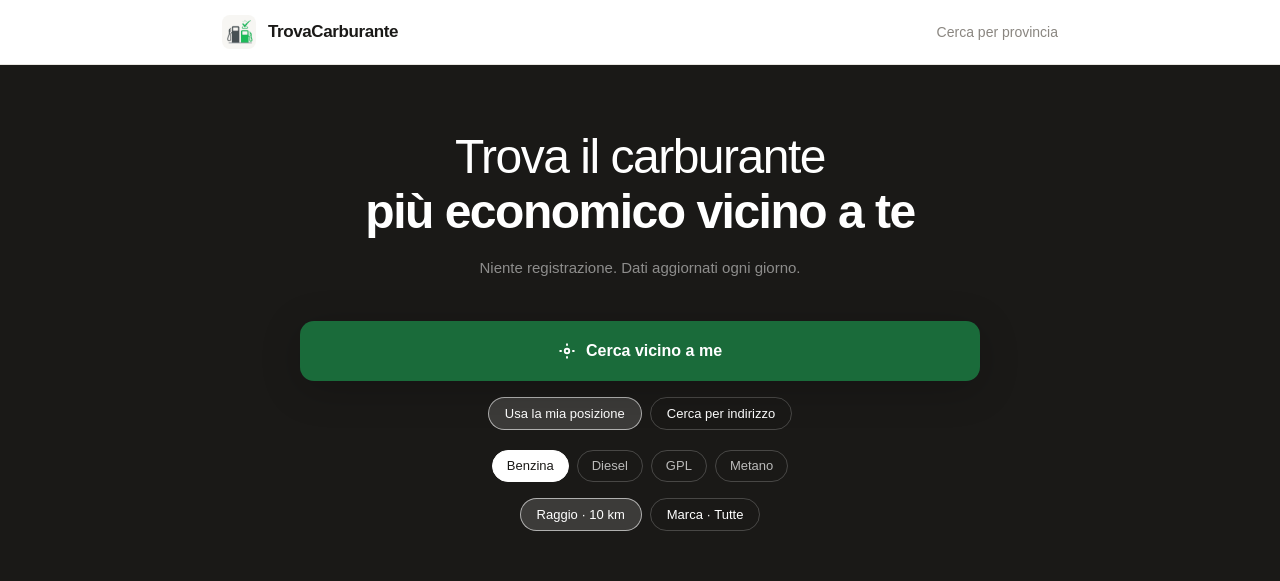
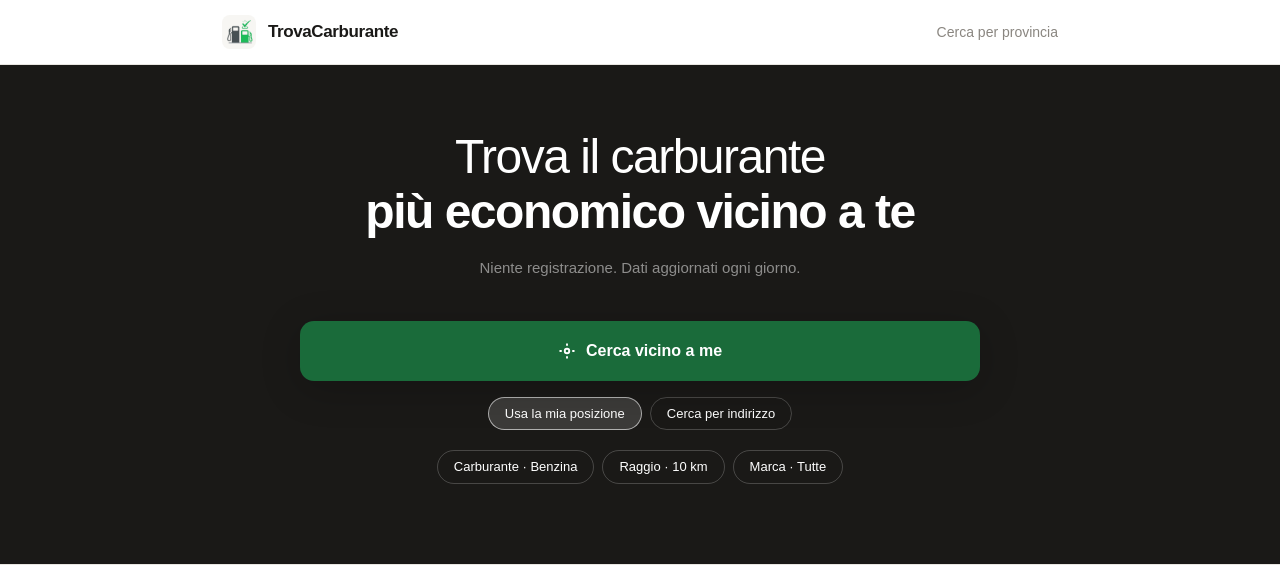
Before and after one commit to YannickMarguerettaz/benzina-economica, a Next.js app: page / in a window 1280 px wide. Shown: the top 581 px of the page. Built offline with nearby package versions, Linux system fonts and the light colour scheme.

Commit message:
feat: aggiunge pulsante carburante inline come raggio e marca

```diff
--- a/src/app/page.tsx
+++ b/src/app/page.tsx
@@ -41,7 +41,7 @@ export default function Home() {
   const [modalitaRicerca, setModalitaRicerca] = useState<'gps' | 'indirizzo'>('gps');
   const [vista, setVista] = useState<'lista' | 'mappa'>('lista');
   const [userCoords, setUserCoords] = useState<{ lat: number; lng: number } | null>(null);
-  const [filtroAperto, setFiltroAperto] = useState<'raggio' | 'marca' | null>(null);
+  const [filtroAperto, setFiltroAperto] = useState<'carburante' | 'raggio' | 'marca' | null>(null);
   const [loadingStep, setLoadingStep] = useState<'gps' | 'data' | null>(null);
   const [risparmioMedioAnnuale, setRisparmioMedioAnnuale] = useState<number>(260);
 
@@ -287,11 +287,33 @@ export default function Home() {
               </button>
             </div>
 
-            {/* Carburante */}
-            <div style={{ display: 'flex', gap: 8, justifyContent: 'center', marginBottom: 16, flexWrap: 'wrap' }}>
+            {/* Pulsanti filtro */}
+            <div style={{ display: 'flex', gap: 8, justifyContent: 'center', flexWrap: 'wrap' }}>
+              {([
+                { key: 'carburante', label: `Carburante · ${CARBURANTI.find(c => c.value === carburante)?.label}`, attivo: filtroAperto === 'carburante' || carburante !== 'benzina' },
+                { key: 'raggio', label: `Raggio · ${raggio} km`, attivo: filtroAperto === 'raggio' || raggio !== 10 },
+                { key: 'marca', label: `Marca · ${marca}`, attivo: filtroAperto === 'marca' || marca !== 'Tutte' },
+              ] as { key: 'carburante' | 'raggio' | 'marca'; label: string; attivo: boolean }[]).map(btn => (
+                <button
+                  key={btn.key}
+                  onClick={() => setFiltroAperto(filtroAperto === btn.key ? null : btn.key)}
+                  style={{
+                    padding: '6px 16px', borderRadius: 20, fontSize: 13, fontWeight: 500,
+                    border: btn.attivo ? '1px solid rgba(255,255,255,0.6)' : '1px solid rgba(255,255,255,0.2)',
+                    background: btn.attivo ? 'rgba(255,255,255,0.15)' : 'transparent',
+                    color: 'white', cursor: 'pointer', fontFamily: 'inherit', transition: 'all 0.15s',
+                  }}
+                >
+                  {btn.label}
+                </button>
+              ))}
+            </div>
+
+            {filtroAperto === 'carburante' && (
+              <div style={{ marginTop: 12, display: 'flex', gap: 8, justifyContent: 'center', flexWrap: 'wrap' }} className="animate-fadeup">
                 {CARBURANTI.map(c => (
-                <button key={c.value} onClick={() => setCarburante(c.value)} style={{
-                  padding: '5px 14px', borderRadius: 20, fontSize: 13, fontWeight: 500,
+                  <button key={c.value} onClick={() => { setCarburante(c.value); setFiltroAperto(null); }} style={{
+                    padding: '6px 14px', borderRadius: 20, fontSize: 13, fontWeight: 500,
                     border: carburante === c.value ? '1px solid white' : '1px solid rgba(255,255,255,0.2)',
                     background: carburante === c.value ? 'white' : 'transparent',
                     color: carburante === c.value ? 'var(--text)' : 'rgba(255,255,255,0.7)',
@@ -301,32 +323,7 @@ export default function Home() {
                   </button>
                 ))}
               </div>
-
-            {/* Pulsanti filtro */}
-            <div style={{ display: 'flex', gap: 8, justifyContent: 'center' }}>
-              <button
-                onClick={() => setFiltroAperto(filtroAperto === 'raggio' ? null : 'raggio')}
-                style={{
-                  padding: '6px 16px', borderRadius: 20, fontSize: 13, fontWeight: 500,
-                  border: filtroAperto === 'raggio' || raggio !== 5 ? '1px solid rgba(255,255,255,0.6)' : '1px solid rgba(255,255,255,0.2)',
-                  background: filtroAperto === 'raggio' || raggio !== 5 ? 'rgba(255,255,255,0.15)' : 'transparent',
-                  color: 'white', cursor: 'pointer', fontFamily: 'inherit', transition: 'all 0.15s',
-                }}
-              >
-                Raggio · {raggio} km
-              </button>
-              <button
-                onClick={() => setFiltroAperto(filtroAperto === 'marca' ? null : 'marca')}
-                style={{
-                  padding: '6px 16px', borderRadius: 20, fontSize: 13, fontWeight: 500,
-                  border: filtroAperto === 'marca' || marca !== 'Tutte' ? '1px solid rgba(255,255,255,0.6)' : '1px solid rgba(255,255,255,0.2)',
-                  background: filtroAperto === 'marca' || marca !== 'Tutte' ? 'rgba(255,255,255,0.15)' : 'transparent',
-                  color: 'white', cursor: 'pointer', fontFamily: 'inherit', transition: 'all 0.15s',
-                }}
-              >
-                Marca · {marca}
-              </button>
-            </div>
+            )}
 
             {filtroAperto === 'raggio' && (
               <div style={{ marginTop: 12, display: 'flex', gap: 8, justifyContent: 'center', flexWrap: 'wrap' }} className="animate-fadeup">
```
Lines whose indentation alone changed are shown as unchanged.
